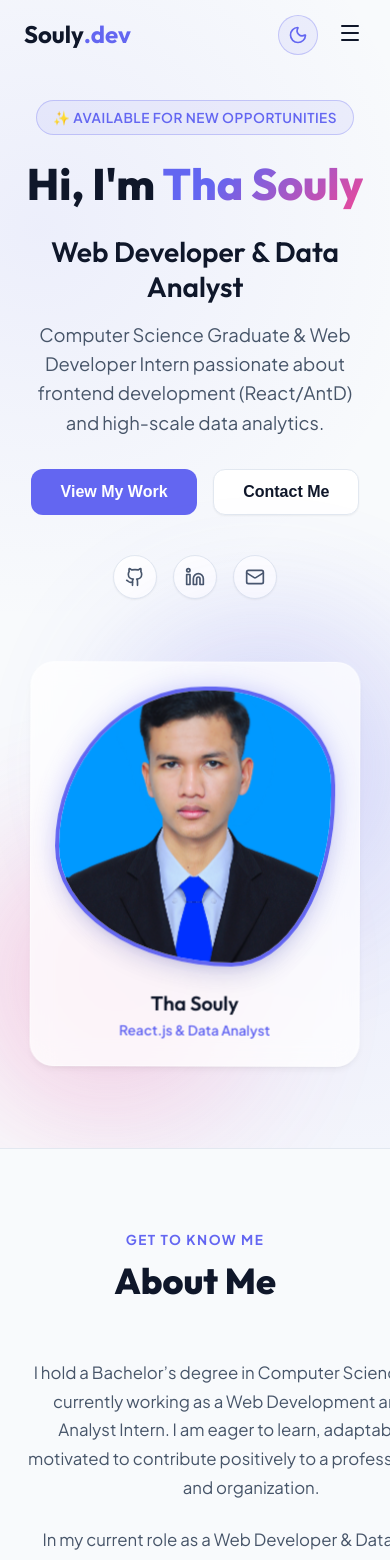
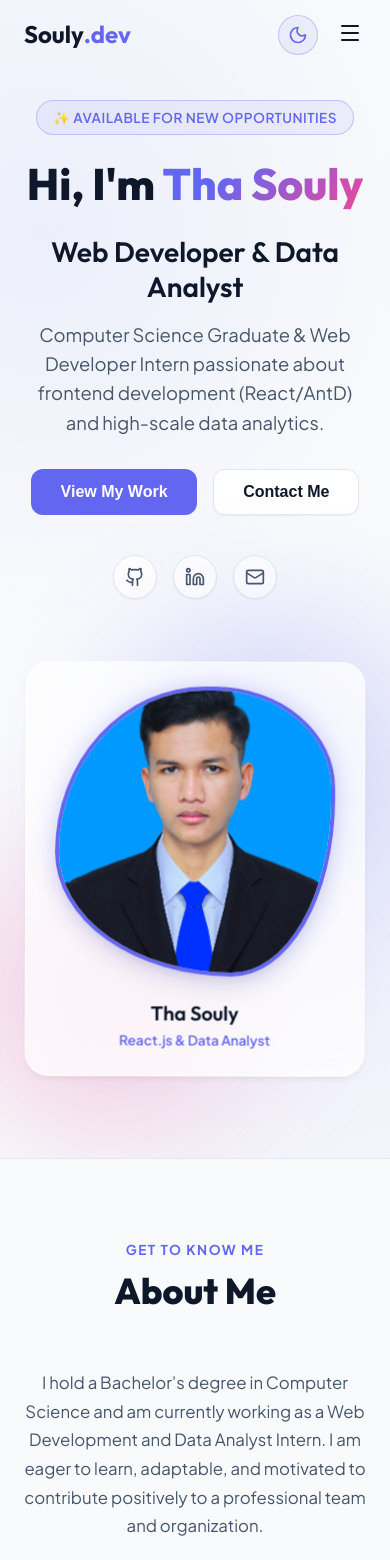
Before and after one commit to soulyta/tha-souly, a React (Vite) app: page / in a window 390 px wide. Shown: the top 1560 px of the page. Built offline with nearby package versions, Linux system fonts and the light colour scheme.

Commit message:
Update navbar and styles

```diff
--- a/src/App.css
+++ b/src/App.css
@@ -555,7 +555,7 @@
    ========================================== */
 .skills-grid {
   display: grid;
-  grid-template-columns: repeat(auto-fit, minmax(320px, 1fr));
+  grid-template-columns: repeat(auto-fit, minmax(280px, 1fr));
   gap: 2rem;
 }
 
@@ -712,7 +712,37 @@
 }
 
 @media (max-width: 768px) {
+  .navbar-header.scrolled {
+    background: var(--bg-primary);
+    backdrop-filter: none;
+    -webkit-backdrop-filter: none;
+  }
+
   .projects-grid {
+    grid-template-columns: 1fr;
+  }
+
+  .hero-visual .glass-panel {
+    width: 100%;
+    max-width: 340px;
+  }
+
+  .timeline-item {
+    grid-template-columns: 1fr;
+    gap: 0.5rem;
+  }
+
+  .timeline-card-col {
+    padding-left: 3.5rem;
+  }
+
+  .experience-card {
+    padding: 1.25rem;
+  }
+}
+
+@media (max-width: 480px) {
+  .stats-grid {
     grid-template-columns: 1fr;
   }
 }
@@ -1154,7 +1184,9 @@
 .profile-blob-container {
   position: relative;
   width: 280px;
-  height: 280px;
+  max-width: 100%;
+  height: auto;
+  aspect-ratio: 1 / 1;
   margin-bottom: 1.5rem;
   display: flex;
   justify-content: center;
--- a/src/components/Navbar.jsx
+++ b/src/components/Navbar.jsx
@@ -18,13 +18,15 @@ export default function Navbar({ theme, toggleTheme }) {
 
   useEffect(() => {
     const handleScroll = () => {
-      if (window.scrollY > 50) {
+      const scrollTop = window.pageYOffset || document.documentElement.scrollTop || document.body.scrollTop;
+      if (scrollTop > 50) {
         setScrolled(true);
       } else {
         setScrolled(false);
       }
     };
 
+    handleScroll(); // Initial check on mount
     window.addEventListener('scroll', handleScroll);
     return () => window.removeEventListener('scroll', handleScroll);
   }, []);
```
